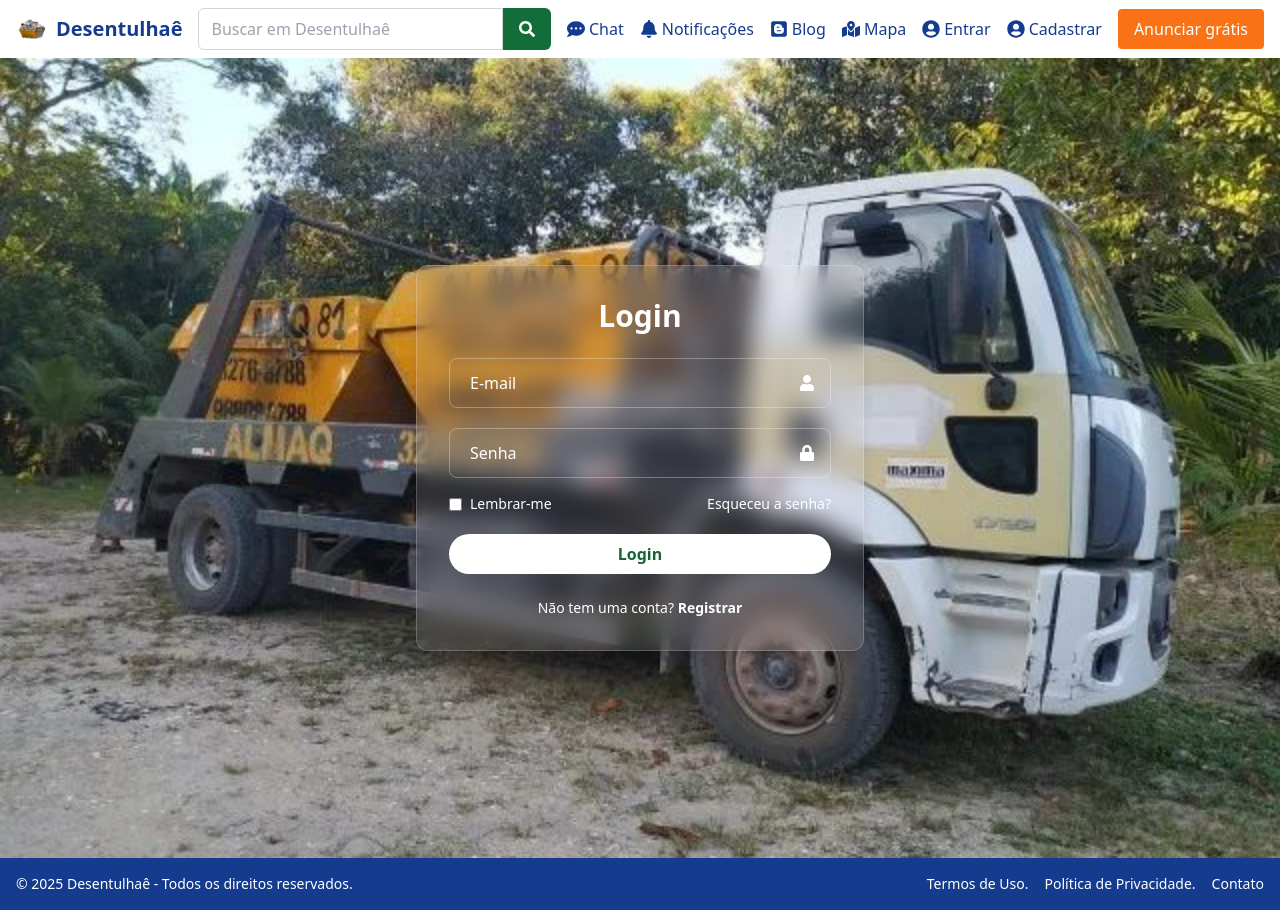
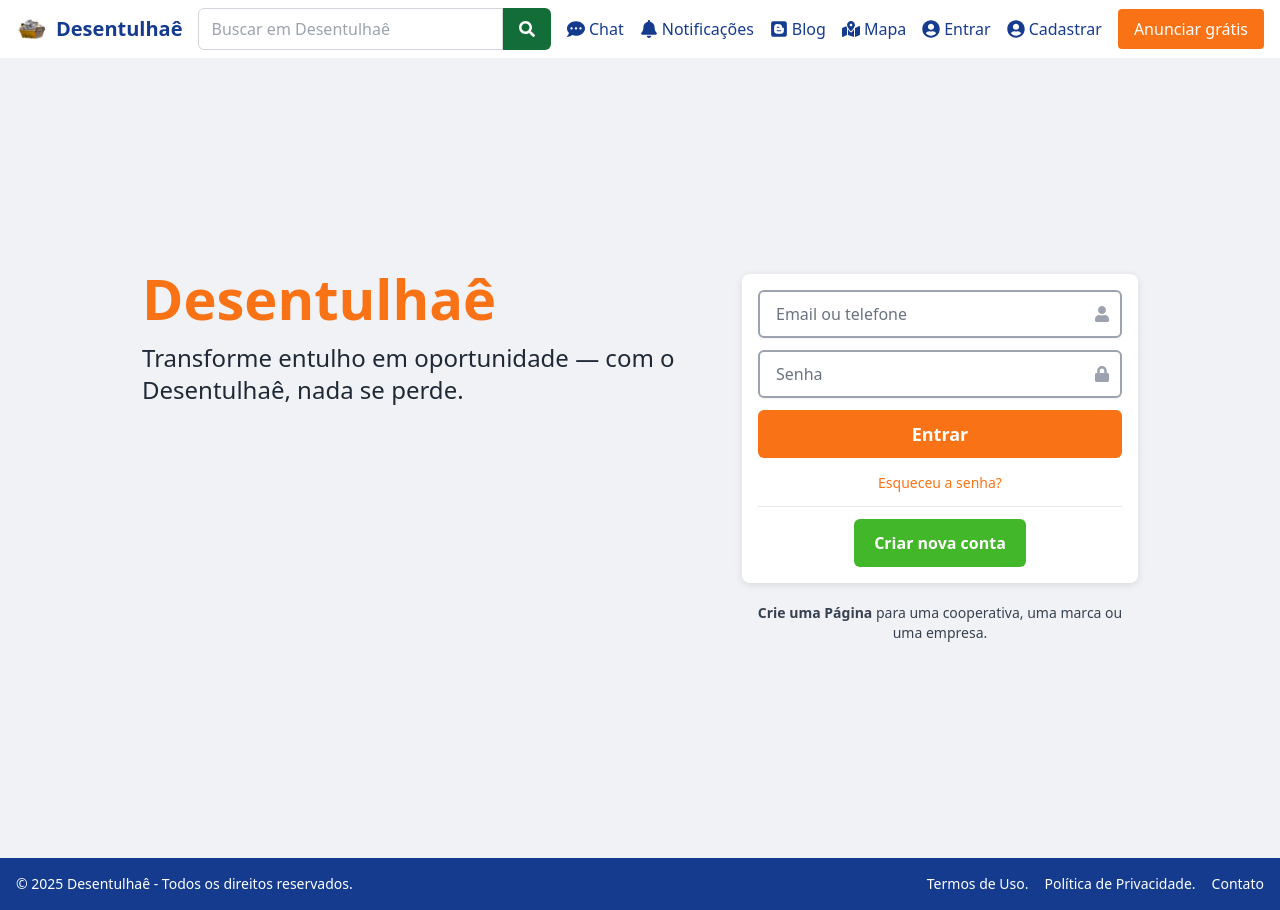
Before and after one commit to Thiagottf/Desentulhae, a React (Vite) app in the folder frontend/: page /login in a window 1280 px wide. Built offline with nearby package versions, Linux system fonts and the light colour scheme; no server answers.

Commit message:
style: padroniza visual das telas de login e cadastro

```diff
--- a/frontend/src/components/Input.jsx
+++ b/frontend/src/components/Input.jsx
@@ -9,7 +9,7 @@ const Input = ({ type, placeholder, value, onChange, required, name, className,
       value={value}
       onChange={onChange}
       required={required}
-      className={`w-full p-3 rounded-lg bg-transparent border border-white/30 placeholder-white text-white focus:outline-none ${className}`}
+      className={`w-full p-3 rounded-lg bg-transparent focus:outline-none ${className}`}
       {...rest}
     />
   )
--- a/frontend/src/pages/Cadastro.jsx
+++ b/frontend/src/pages/Cadastro.jsx
@@ -1,8 +1,7 @@
 import { useState } from 'react';
 import { useNavigate } from 'react-router-dom';
 import Input from '../components/Input';
-import  api  from '../services/api';
-import background from "../assets/CaminhaoDeEntulho.jpg"
+import api from '../services/api';
 
 const Cadastro = () => {
   const navigate = useNavigate();
@@ -52,24 +51,37 @@ const Cadastro = () => {
     }
   };
 
-  const inputClass = (name) =>
-    `w-full pl-5 pr-10 p-2 rounded bg-transparent border focus:outline-none ${
-      errorField === name ? 'border-red-500' : 'border-white/30'
-    } text-white`;
+  const inputClass =
+    "w-full h-12 bg-white border-2 border-gray-400 rounded-md shadow-sm px-4 pr-10 " +
+    "placeholder-gray-500 text-gray-900 focus:outline-none " +
+    "focus:border-[#f97316] focus:ring-2 focus:ring-[#f97316]/40";
 
   return (
-    <div
-          className="flex justify-center items-center h-screen bg-center bg-cover"
-          style={{ backgroundImage: `url(${background})` }}
-        >
-      <div className="w-full max-w-lg bg-white/10 backdrop-blur-md border border-white/20 rounded-xl p-8 shadow-lg">
-        <h1 className="text-3xl font-bold text-center mb-6">Cadastro</h1>
+    <div className="min-h-screen bg-[#f0f2f5] flex items-center justify-center px-4 py-8">
+      <div className="max-w-6xl w-full flex flex-col md:flex-row items-baseline justify-center gap-6">
+        {/* Lado esquerdo - marca e descrição */}
+        <div className="relative text-center md:text-left md:w-1/2 -mt-8">
+          <h1 className="text-[44px] md:text-[56px] font-bold text-[#f97316] leading-none">
+            Desentulhaê
+          </h1>
+          <p className="mt-3 md:mt-4 text-xl md:text-2xl text-gray-800 max-w-xl">
+            Crie sua conta e comece a transformar entulho em oportunidade.
+          </p>
+        </div>
+
+        {/* Lado direito - formulário */}
+        <div className="md:w-[500px] w-full">
+          <div className="bg-white rounded-lg shadow-[0_2px_8px_rgba(0,0,0,0.1)] p-6">
+            <h2 className="text-2xl font-semibold text-gray-900 mb-4">Cadastro</h2>
 
             {errorMessage && (
-          <p className="text-red-500 text-center mb-4">{errorMessage}</p>
+              <div className="rounded-md border border-red-300 bg-red-50 text-red-700 text-sm px-3 py-2 mb-4">
+                {errorMessage}
+              </div>
             )}
 
-        <form onSubmit={handleCadastro} className="space-y-4">
+        <form onSubmit={handleCadastro} className="space-y-3">
+              <div className="relative">
                 <Input
                   type="text"
                   name="nome_completo"
@@ -77,8 +89,11 @@ const Cadastro = () => {
                   required
                   value={form.nome_completo}
                   onChange={handleChange}
-            className={inputClass('nome_completo')}
+                  className={inputClass}
                 />
+              </div>
+
+              <div className="relative">
                 <Input
                   type="text"
                   name="apelido"
@@ -86,8 +101,11 @@ const Cadastro = () => {
                   required
                   value={form.apelido}
                   onChange={handleChange}
-            className={inputClass('apelido')}
+                  className={inputClass}
                 />
+              </div>
+
+              <div className="relative">
                 <Input
                   type="text"
                   name="cpf"
@@ -95,17 +113,22 @@ const Cadastro = () => {
                   required
                   value={form.cpf}
                   onChange={handleChange}
-            className={inputClass('cpf')}
+                  className={inputClass}
                 />
+              </div>
+
+              <div className="relative">
                 <Input
                   type="date"
                   name="data_nascimento"
-            placeholder="Data de nascimento"
                   required
                   value={form.data_nascimento}
                   onChange={handleChange}
-            className={inputClass('data_nascimento')}
+                  className={inputClass}
                 />
+              </div>
+
+              <div className="relative">
                 <Input
                   type="text"
                   name="telefone"
@@ -113,8 +136,11 @@ const Cadastro = () => {
                   required
                   value={form.telefone}
                   onChange={handleChange}
-            className={inputClass('telefone')}
+                  className={inputClass}
                 />
+              </div>
+
+              <div className="relative">
                 <Input
                   type="email"
                   name="email"
@@ -122,8 +148,11 @@ const Cadastro = () => {
                   required
                   value={form.email}
                   onChange={handleChange}
-            className={inputClass('email')}
+                  className={inputClass}
                 />
+              </div>
+
+              <div className="relative">
                 <Input
                   type="password"
                   name="senha"
@@ -131,8 +160,11 @@ const Cadastro = () => {
                   required
                   value={form.senha}
                   onChange={handleChange}
-            className={inputClass('senha')}
+                  className={inputClass}
                 />
+              </div>
+
+              <div className="relative">
                 <Input
                   type="password"
                   name="confirmarSenha"
@@ -140,16 +172,29 @@ const Cadastro = () => {
                   required
                   value={form.confirmarSenha}
                   onChange={handleChange}
-            className={inputClass('confirmarSenha')}
+                  className={inputClass}
                 />
+              </div>
 
               <button
                 type="submit"
-            className="w-full bg-white text-green-800 font-semibold py-2 rounded-full hover:bg-gray-100 transition"
+                className="w-full h-12 rounded-md bg-[#f97316] text-white font-semibold text-lg hover:brightness-95 active:brightness-90 transition mt-4"
               >
-            Cadastrar
+                Criar conta
+              </button>
+
+              <div className="w-full h-px bg-gray-200 my-4" />
+
+              <button
+                type="button"
+                className="w-fit mx-auto block px-5 h-12 rounded-md bg-[#42b72a] text-white font-semibold text-base hover:brightness-95 active:brightness-90"
+                onClick={() => navigate("/login")}
+              >
+                Já tem uma conta?
               </button>
             </form>
+          </div>
+        </div>
       </div>
     </div>
   );
--- a/frontend/src/pages/Login.jsx
+++ b/frontend/src/pages/Login.jsx
@@ -1,112 +1,139 @@
-import { FaUser, FaLock } from "react-icons/fa"
-import { useNavigate } from "react-router-dom"
-import { useState } from "react"
-import Input from "../components/Input"
-import background from "../assets/CaminhaoDeEntulho.jpg"
-import { useAuth } from "../contexts/useAuth"
+import { useNavigate, Link } from "react-router-dom";
+import { useState } from "react";
+import { FaUser, FaLock } from "react-icons/fa";
+import Input from "../components/Input";
+import { useAuth } from "../contexts/useAuth";
 
 const Login = () => {
-  const navigate = useNavigate()
-  const { login } = useAuth()
+  const navigate = useNavigate();
+  const { login } = useAuth();
 
-  const [email, setEmail] = useState("")
-  const [senha, setSenha] = useState("")
-  const [remember, setRemember] = useState(false)
-  const [errorField, setErrorField] = useState(null)
-  const [errorMessage, setErrorMessage] = useState("")
+  const [email, setEmail] = useState("");
+  const [senha, setSenha] = useState("");
+  const [remember, setRemember] = useState(false);
+  const [errorMessage, setErrorMessage] = useState("");
+  const [isLoading, setIsLoading] = useState(false);
 
   const handleLogin = async (e) => {
-    e.preventDefault()
-    setErrorField(null)
-    setErrorMessage("")
+    e.preventDefault();
+    setErrorMessage("");
+    setIsLoading(true);
 
     try {
-      await login({ email, senha, remember })
-      navigate('/home')
+      await login({ email, senha, remember });
+      navigate("/home");
     } catch (err) {
-      setErrorField('email')
-      setErrorMessage(err.message || 'Credenciais inválidas.')
+      setErrorMessage(err?.message || "Credenciais inválidas.");
+    } finally {
+      setIsLoading(false);
     }
-  }
+  };
 
-  const inputClass = (name) =>
-    `w-full pl-5 pr-10 p-2 rounded bg-transparent border focus:outline-none ${
-      errorField === name ? 'border-red-500' : 'border-white/30'
-    } text-white`
+  // 🔸 Inputs com borda visível e foco laranja (marca Desentulhaê)
+  const inputClass =
+    "w-full h-12 bg-white border-2 border-gray-400 rounded-md shadow-sm px-4 pr-10 " +
+    "placeholder-gray-500 text-gray-900 focus:outline-none " +
+    "focus:border-[#f97316] focus:ring-2 focus:ring-[#f97316]/40";
 
   return (
+    <div className="min-h-screen bg-[#f0f2f5] flex items-center justify-center px-4">
+      <div className="max-w-6xl w-full flex flex-col md:flex-row items-baseline justify-center gap-6">
+        {/* 🟠 ESQUERDA — marca e descrição */}
+        <div className="relative text-center md:text-left md:w-1/2 -mt-8 group">
+          {/* texto padrão */}
+          <h1 className="text-[44px] md:text-[56px] font-bold text-[#f97316] leading-none cursor-pointer">
+            Desentulhaê
+          </h1>
+          <p className="mt-3 md:mt-4 text-xl md:text-2xl text-gray-800 max-w-xl">
+            Transforme entulho em oportunidade — com o Desentulhaê, nada se perde.
+          </p>
+        </div>
+        {/* 🔷 DIREITA — cartão de login */}
+        <div className="md:w-[396px] w-full">
+          <div className="bg-white rounded-lg shadow-[0_2px_8px_rgba(0,0,0,0.1)] p-4 md:p-4">
+            <form onSubmit={handleLogin} className="space-y-3">
+              {errorMessage && (
                 <div
-      className="flex justify-center items-center h-screen bg-center bg-cover"
-      style={{ backgroundImage: `url(${background})` }}
+                  role="alert"
+                  className="rounded-md border border-red-300 bg-red-50 text-red-700 text-sm px-3 py-2"
                 >
-      <div className="w-full max-w-md bg-white/10 backdrop-blur-md border border-white/20 text-white rounded-xl p-8 shadow-lg">
-        <form onSubmit={handleLogin}>
-          <h1 className="text-3xl font-bold text-center mb-6">Login</h1>
-
-          {errorMessage && (
-            <p className="text-red-500 text-center mb-4">{errorMessage}</p>
+                  {errorMessage}
+                </div>
               )}
 
-          <div className="relative mb-5">
+              {/* ✉️ E-mail */}
+              <div className="relative">
                 <Input
                   type="email"
                   name="email"
-              placeholder="E-mail"
+                  placeholder="Email ou telefone"
                   required
                   value={email}
-              onChange={(e) => { setEmail(e.target.value); if (errorField === 'email') setErrorField(null) }}
-              className={inputClass('email')}
+                  onChange={(e) => setEmail(e.target.value)}
+                  className={inputClass}
                 />
-            <FaUser className="absolute right-4 top-1/2 transform -translate-y-1/2 text-white" />
+                <FaUser className="absolute right-3 top-1/2 -translate-y-1/2 text-gray-400 pointer-events-none" />
               </div>
 
-          <div className="relative mb-4">
+              {/* 🔒 Senha */}
+              <div className="relative">
                 <Input
                   type="password"
                   name="senha"
                   placeholder="Senha"
                   required
                   value={senha}
-              onChange={(e) => { setSenha(e.target.value); if (errorField === 'senha') setErrorField(null) }}
-              className={inputClass('senha')}
+                  onChange={(e) => setSenha(e.target.value)}
+                  className={inputClass}
                 />
-            <FaLock className="absolute right-4 top-1/2 transform -translate-y-1/2 text-white" />
+                <FaLock className="absolute right-3 top-1/2 -translate-y-1/2 text-gray-400 pointer-events-none" />
               </div>
 
-          <div className="flex justify-between items-center text-sm mb-5">
-            <label className="flex items-center gap-2">
-              <input
-                type="checkbox"
-                className="accent-white"
-                checked={remember}
-                onChange={(e) => setRemember(e.target.checked)}
-              />
-              Lembrar-me
-            </label>
-            <a href="#" className="hover:underline">
+              {/* Botão Entrar */}
+              <button
+                type="submit"
+                disabled={isLoading}
+                className="w-full h-12 rounded-md bg-[#f97316] text-white font-semibold text-lg hover:brightness-95 active:brightness-90 disabled:opacity-60 transition"
+              >
+                {isLoading ? "Entrando..." : "Entrar"}
+              </button>
+
+              {/* Esqueceu a senha */}
+              <div className="text-center">
+                <button
+                  type="button"
+                  className="text-[#f97316] text-sm hover:underline"
+                  onClick={() => alert("Recuperação de senha em breve.")}
+                >
                   Esqueceu a senha?
-            </a>
+                </button>
               </div>
 
+              {/* divisor */}
+              <div className="w-full h-px bg-gray-200 my-2" />
+
+              {/* Botão Criar conta */}
               <button
-            type="submit"
-            className="w-full bg-white text-green-800 font-semibold py-2 rounded-full hover:bg-gray-100 transition"
+                type="button"
+                className="w-fit mx-auto block px-5 h-12 rounded-md bg-[#42b72a] text-white font-semibold text-base hover:brightness-95 active:brightness-90"
+                onClick={() => navigate("/cadastro")}
               >
-            Login
+                Criar nova conta
               </button>
-
-          <div className="text-sm text-center mt-6">
-            <p>
-              Não tem uma conta?{' '}
-              <a href="/cadastro" className="font-semibold hover:underline">
-                Registrar
-              </a>
-            </p>
-          </div>
             </form>
           </div>
+
+          {/* Rodapé pequeno */}
+          <div className="text-center text-sm text-gray-700 mt-5">
+            <span className="font-semibold hover:underline cursor-pointer">
+              Crie uma Página
+            </span>{" "}
+            para uma cooperativa, uma marca ou uma empresa.
           </div>
-  )
-}
+        </div>
+      </div>
+    </div>
+  );
+};
 
-export default Login
+export default Login;
```
Lines whose indentation alone changed are shown as unchanged.
